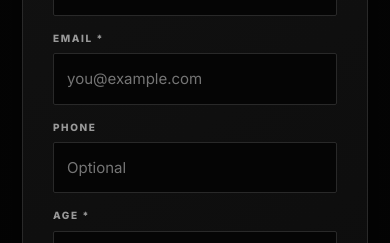
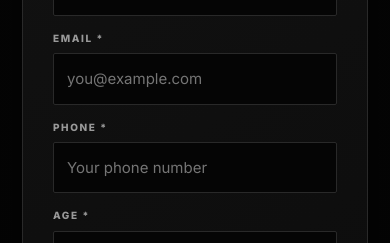
Before and after one commit to SainTs-Sadiq/Tattoo-booking, a website: page index.html in a window 390 px wide. Shown: the part 6540-6783 px from the top of the page. Drawn offline with nearby package versions, Linux system fonts and the light colour scheme.

Commit message:
Make phone required to match booking validation

```diff
--- a/index.html
+++ b/index.html
@@ -25,7 +25,7 @@
 <form class="form" id="form"><div class="grid">
 <div class="field"><label>Full name *</label><input name="name" required autocomplete="name" placeholder="Your name"></div>
 <div class="field"><label>Email *</label><input name="email" type="email" required autocomplete="email" placeholder="you@example.com"></div>
-<div class="field"><label>Phone</label><input name="phone" type="tel" autocomplete="tel" placeholder="Optional"></div>
+<div class="field"><label>Phone *</label><input name="phone" type="tel" required autocomplete="tel" placeholder="Your phone number"></div>
 <div class="field"><label>Age *</label><input name="age" type="number" min="18" max="120" required></div>
 <div class="field"><label>Gender</label><select name="gender"><option value="">Select</option><option>Female</option><option>Male</option><option>Non-binary</option><option>Prefer not to say</option></select></div>
 <div class="field"><label>First tattoo? *</label><select name="first" required><option value="">Select</option><option>Yes</option><option>No</option></select></div>
```
